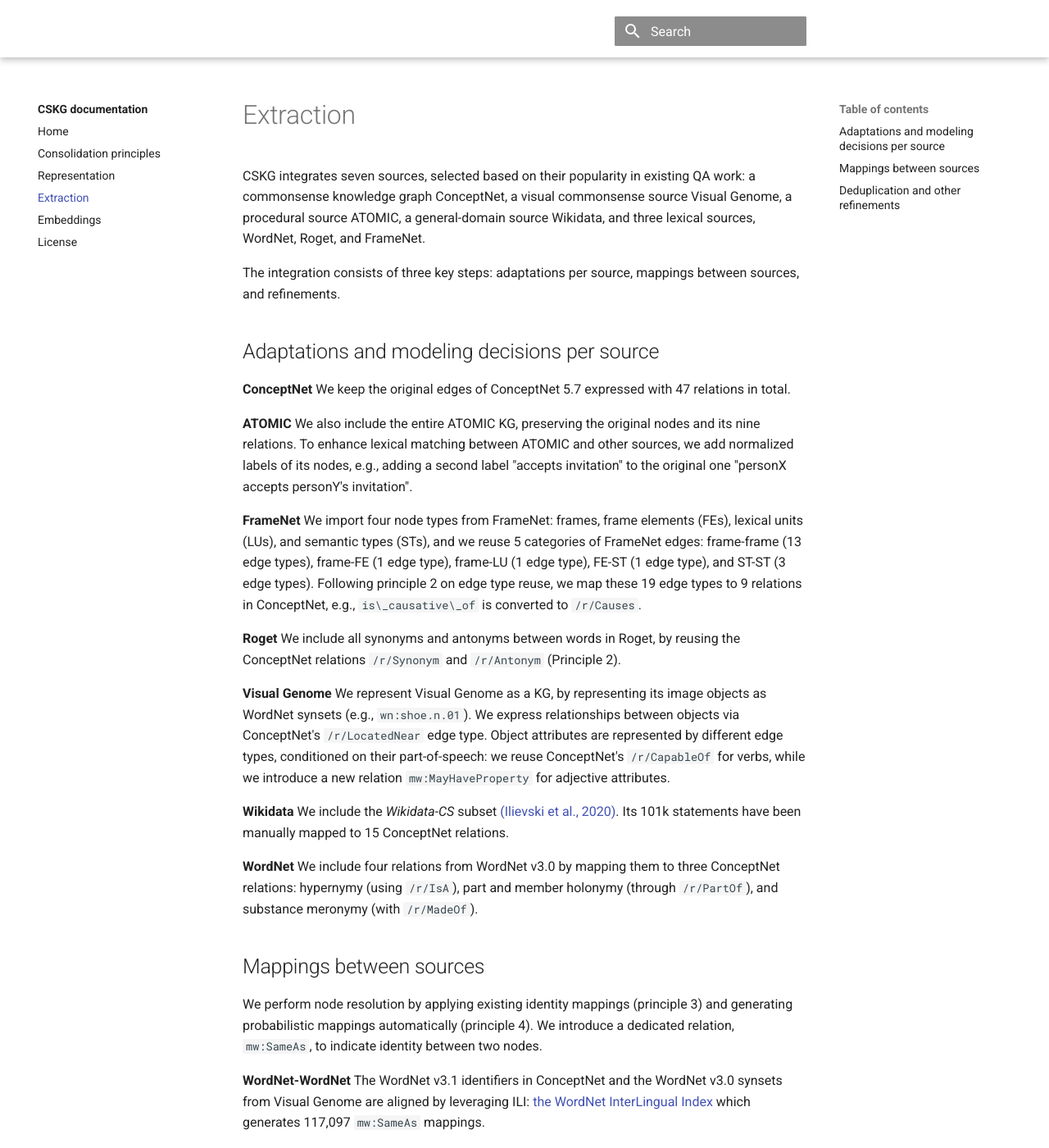
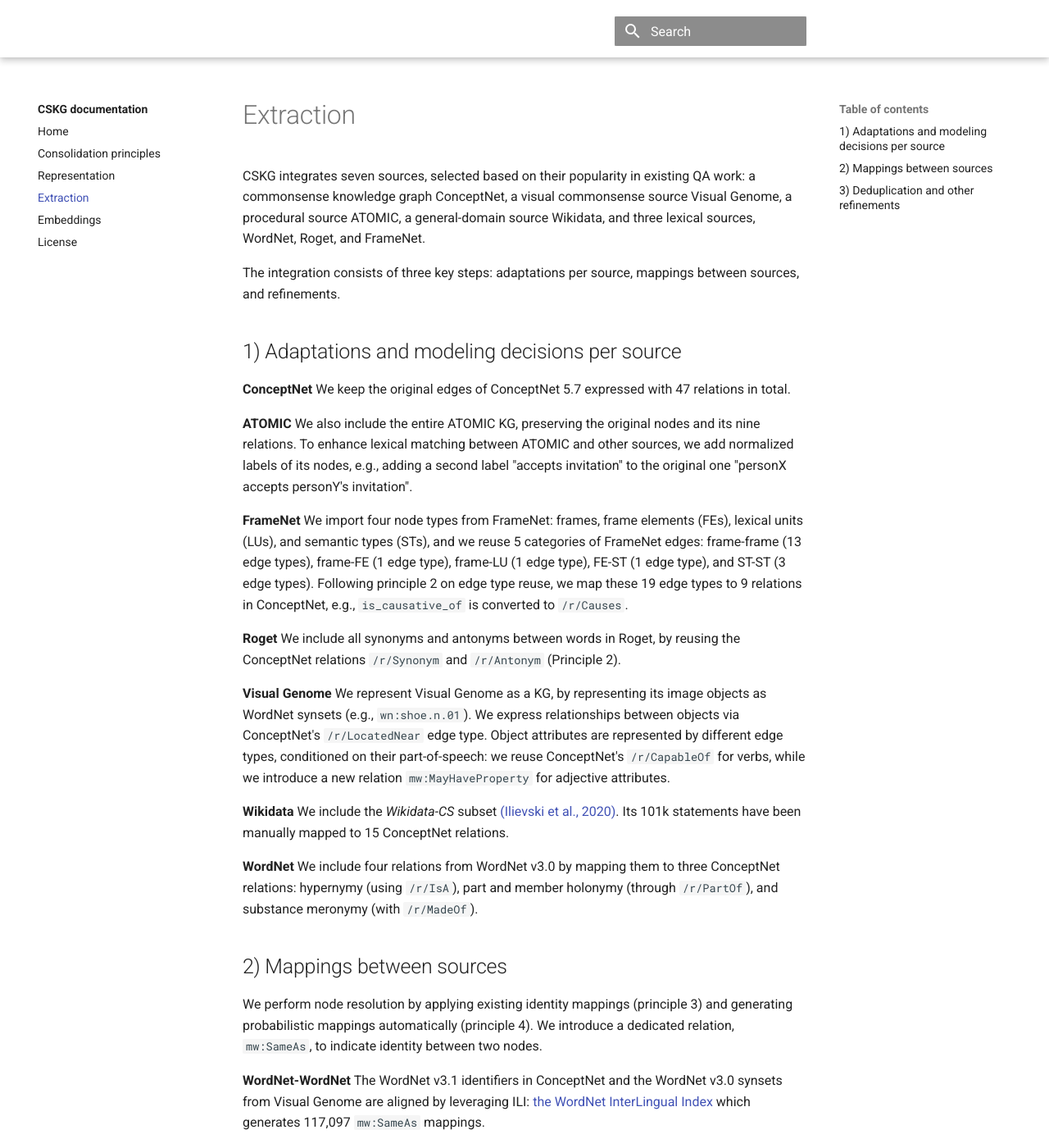
Before and after one commit to usc-isi-i2/cskg, an MkDocs documentation site: the page built from docs/extraction.md, in a window 1280 px wide and 1400 px high. Shown: the whole window at 82% size. Built offline with MkDocs 1.6.1 and Material for MkDocs 9.7.7, drawn with Linux system fonts in a browser that asks for light colours; comment, search, counter and statistics services are not loaded; some of the changed text lies outside the part shown.

Commit message:
Update extraction.md

```diff
--- a/docs/extraction.md
+++ b/docs/extraction.md
@@ -4,12 +4,12 @@
 
 The integration consists of three key steps: adaptations per source, mappings between sources, and refinements.
 
-## Adaptations and modeling decisions per source
+## 1) Adaptations and modeling decisions per source
 **ConceptNet** We keep the original edges of ConceptNet 5.7 expressed with 47 relations in total.
 
 **ATOMIC** We also include the entire ATOMIC KG, preserving the original nodes and its nine relations. To enhance lexical matching between ATOMIC and other sources, we add normalized labels of its nodes, e.g., adding a second label "accepts invitation" to the original one "personX accepts personY's invitation".
 
-**FrameNet** We import four node types from FrameNet: frames, frame elements (FEs), lexical units (LUs), and semantic types (STs), and we reuse 5 categories of FrameNet edges: frame-frame (13 edge types), frame-FE (1 edge type), frame-LU (1 edge type), FE-ST (1 edge type), and ST-ST (3 edge types). Following principle 2 on edge type reuse, we map these 19 edge types to 9 relations in ConceptNet, e.g., `is\_causative\_of` is converted to `/r/Causes`.
+**FrameNet** We import four node types from FrameNet: frames, frame elements (FEs), lexical units (LUs), and semantic types (STs), and we reuse 5 categories of FrameNet edges: frame-frame (13 edge types), frame-FE (1 edge type), frame-LU (1 edge type), FE-ST (1 edge type), and ST-ST (3 edge types). Following principle 2 on edge type reuse, we map these 19 edge types to 9 relations in ConceptNet, e.g., `is_causative_of` is converted to `/r/Causes`.
 
 **Roget** We include all synonyms and antonyms between words in Roget, by reusing the ConceptNet relations `/r/Synonym` and `/r/Antonym` (Principle 2).
 
@@ -20,7 +20,7 @@
 **WordNet** We include four relations from WordNet v3.0 by mapping them to three ConceptNet relations: hypernymy (using `/r/IsA`), part and member holonymy (through `/r/PartOf`), and substance meronymy (with `/r/MadeOf`).
 
 
-## Mappings between sources
+## 2) Mappings between sources
 
 We perform node resolution by applying existing identity mappings (principle 3) and generating probabilistic mappings automatically (principle 4).
 We introduce a dedicated relation, `mw:SameAs`, to indicate identity between two nodes.
@@ -37,6 +37,6 @@
 
 **Lexical matching** We establish 74,259 `mw:SameAs` links between nodes in ATOMIC, ConceptNet, and Roget by exact lexical match of their labels. We restrict this matching to lexical nodes (e.g., `/c/en/cat` and not `/c/en/cat/n/wn/animal`).
 
-## Deduplication and other refinements
+## 3) Deduplication and other refinements
 
 After transforming each source to the representation described here, we concatenate the sources in a single graph. We deduplicate this graph and append all mappings, resulting in `CSKG*`. Finally, we apply the mappings to merge identical nodes (connected with `mw:SameAs`) and perform a final deduplication of the edges, resulting in our consolidated `CSKG` graph. The entire procedure of importing the individual sources and consolidating them into CSKG is implemented with KGTK operations, and can be found as a single Bash script [here](https://github.com/usc-isi-i2/cskg/blob/master/consolidation/create\_cskg.sh).
```
